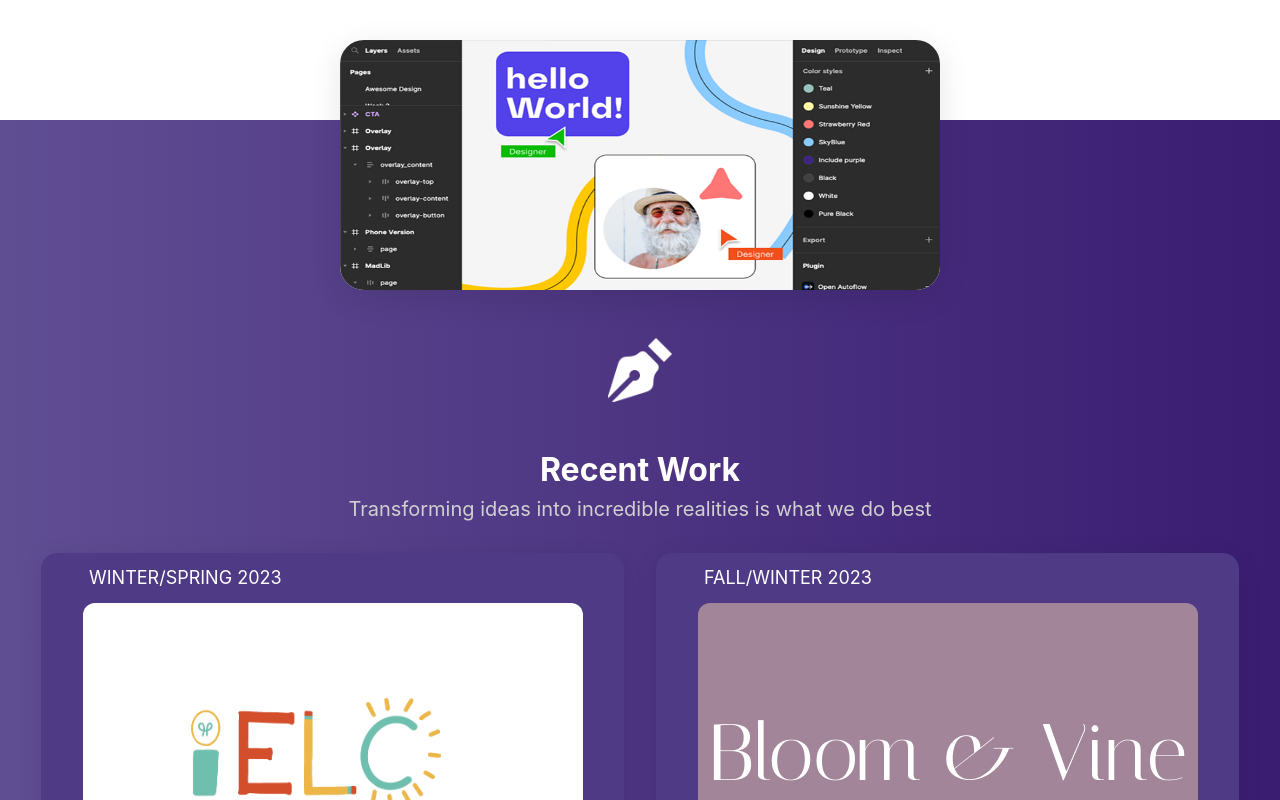
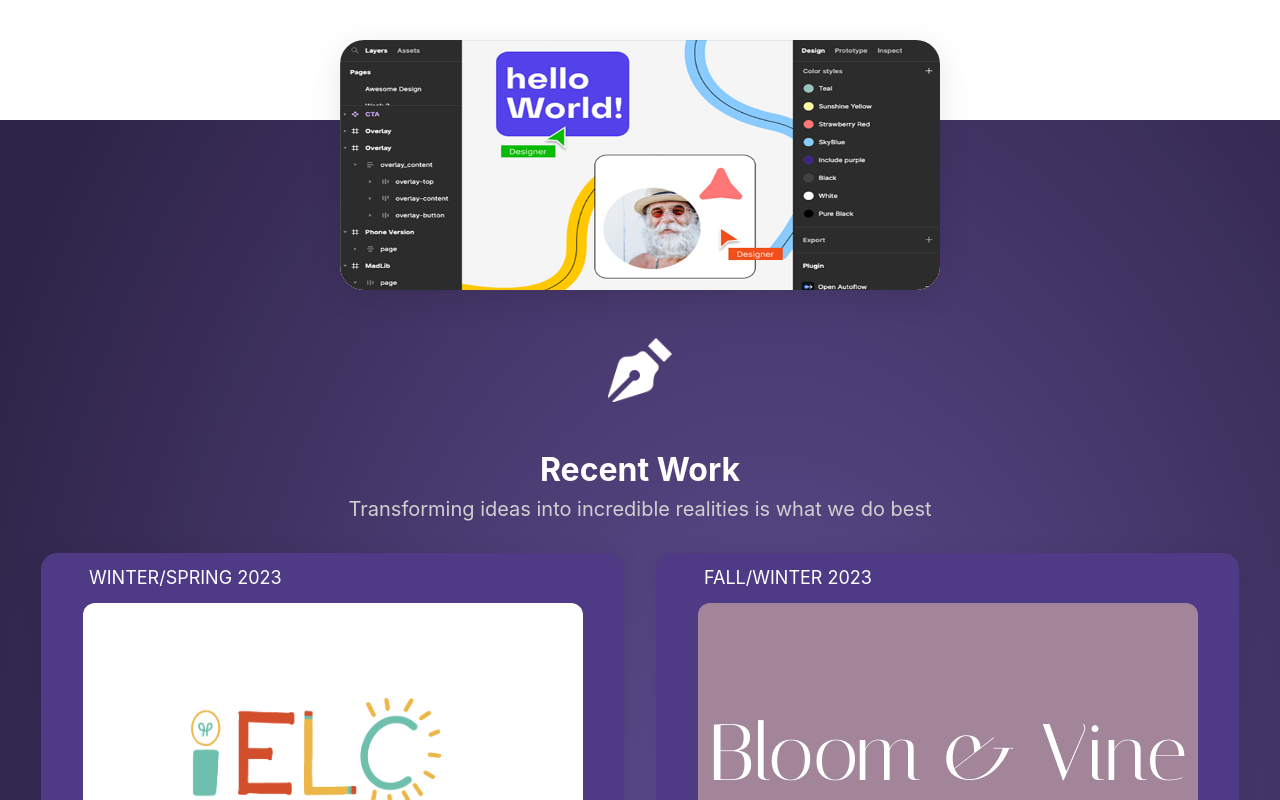
Before and after one commit to munneth/week1-takehome, a Next.js app: page / in a window 1280 px wide. Shown: the part 380-1180 px from the top of the page. Built offline with nearby package versions, Linux system fonts and the light colour scheme.

Commit message:
gradient

```diff
--- a/src/app/(pages)/(home)/page.module.scss
+++ b/src/app/(pages)/(home)/page.module.scss
@@ -245,7 +245,7 @@ a.secondary {
 }
 
 .gradientSection {
-  background: linear-gradient(90deg, #604e93 0%, #3a1c71 100%);
+  background: radial-gradient(ellipse at 60% 40%, #604e93 0%, #2d2346 80%);
   min-height: calc(100vh - 500px);
   width: 100%;
   display: flex;
@@ -253,9 +253,6 @@ a.secondary {
   align-items: center;
   position: relative;
   padding-bottom: 4rem;
-  @include phone {
-    padding-bottom: 2rem;
-  }
 }
 
 .bottomSection {
```
